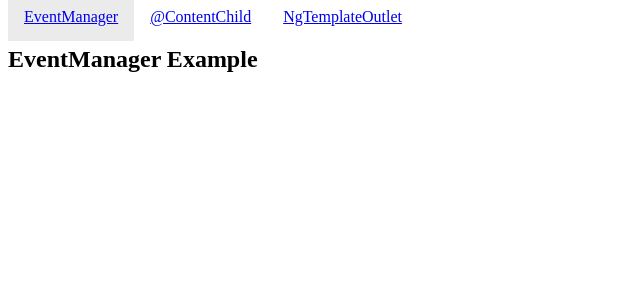
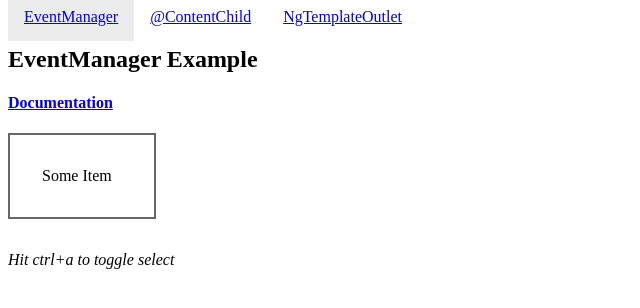
Before and after one commit to AngularAir/ep110-til, an Angular app: page /eventmanager in a window 1280 px wide. Shown: the top 308 px of the page, without its empty margins (0-640 px from the left). Built offline with nearby package versions, Linux system fonts and the light colour scheme.

Commit message:
eventmanager example code

```diff
--- a/src/app/examples/event-manager.component.ts
+++ b/src/app/examples/event-manager.component.ts
@@ -1,6 +1,27 @@
 import { Component } from '@angular/core';
+import { EventManager } from '@angular/platform-browser';
 @Component({
   selector: 'til-event-manager',
-  template: `<h2>EventManager Example</h2>`
+  template: `
+    <h2>EventManager Example</h2>
+    <h4><a href="https://angular.io/docs/ts/latest/api/platform-browser/index/EventManager-class.html">Documentation</a></h4>
+    <div [class.selected]="selected">Some Item</div>
+    <span>Hit ctrl+a to toggle select</span>
+  `,
+  styles: [`
+    div {padding:2em;border:2px solid #666;width: 5em;}
+    .selected {background-color:#999;border:2px solid #333;}
+    span {display:inline-block;margin-top:2em;font-style:italic;}
+  `]
 })
-export class EventManagerComponent {}
+export class EventManagerComponent {
+  selected = false;
+  constructor(private eventManager: EventManager) {
+    this.eventManager.addGlobalEventListener(
+      'window',
+      'keydown.control.a',
+      () => {
+        this.selected = !this.selected;
+      });
+  }
+}
```
